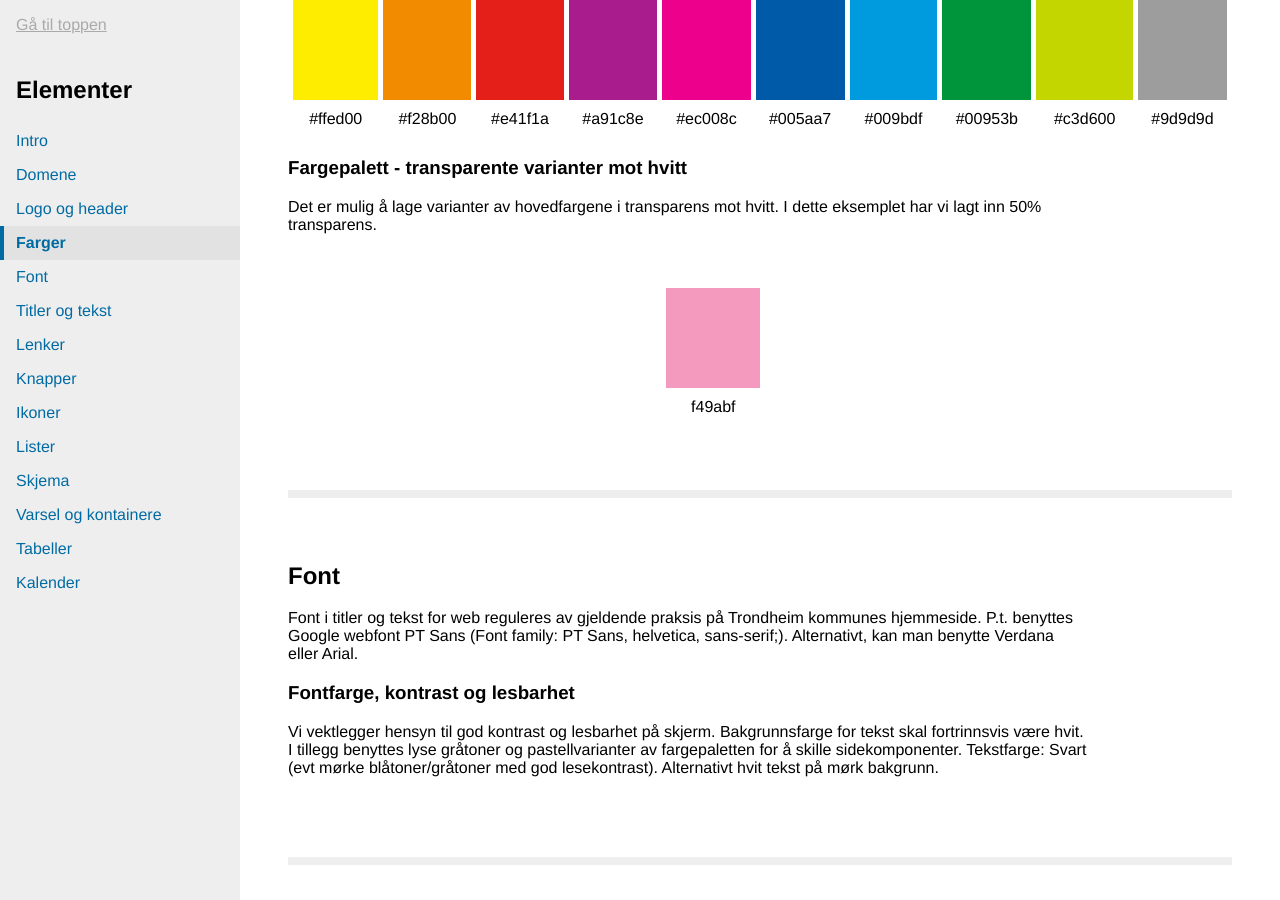
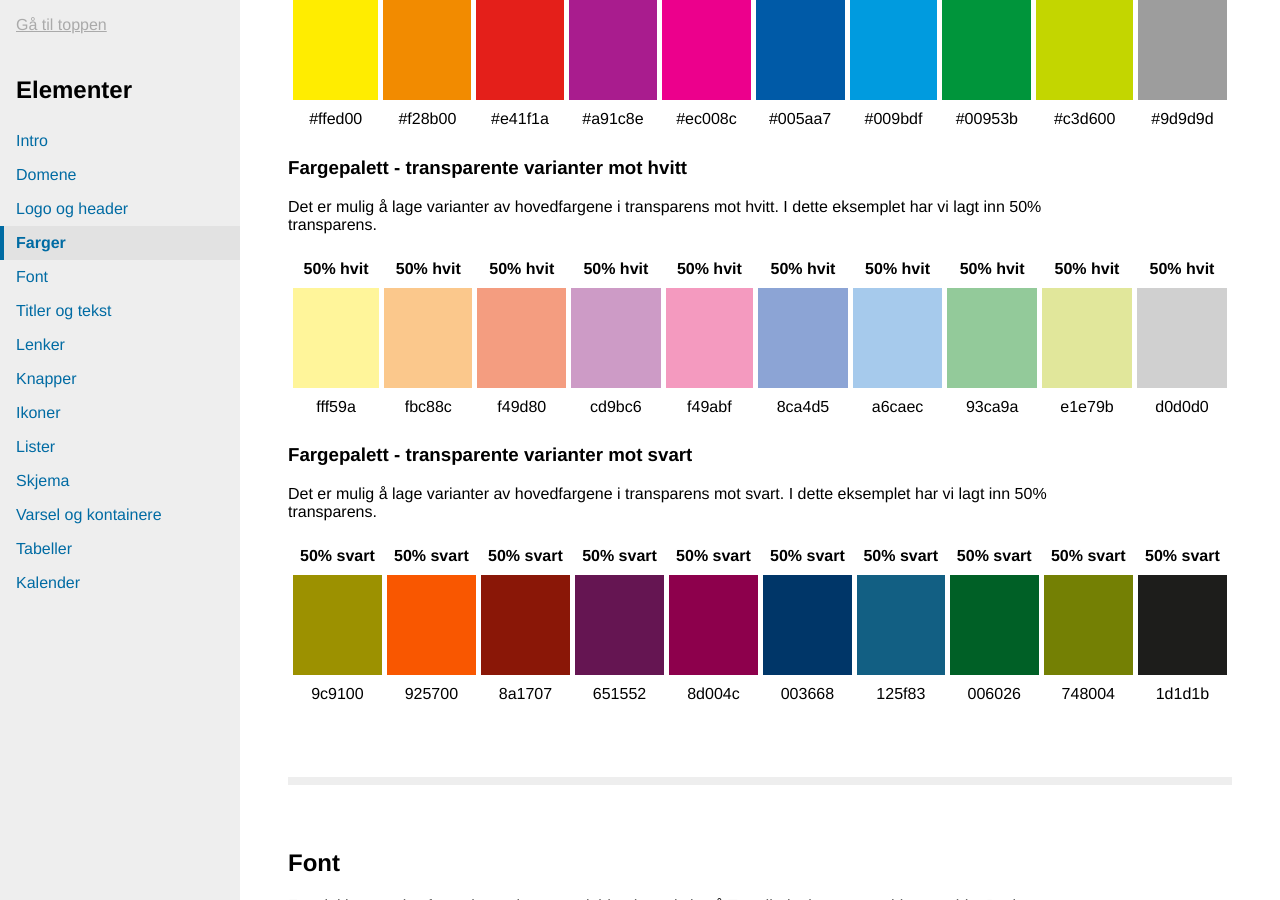
Before and after one commit to rskjonbe/styleguide, a Jekyll site: the page built from versjon/1.1/index.html, in a window 1280 px wide and 900 px high, scrolled down 1669 px. Built offline with Jekyll 4.4.1, drawn with Linux system fonts in a browser that asks for light colours.

Commit message:
farger transparent

```diff
--- a/versjon/1.1/farger.html
+++ b/versjon/1.1/farger.html
@@ -61,32 +61,66 @@
 </p>
 <table border="0" cellspacing="5" cellpadding="5" summary="Fargepalett og fargekoder for utviklere">
 <thead>
-<tr><th>&nbsp;</th><th>&nbsp;</th><th>&nbsp;</th><th>&nbsp;</th><th>&nbsp;</th><th>&nbsp;</th><th>&nbsp;</th><th>&nbsp;</th><th>&nbsp;</th><th>&nbsp;</th></tr>
+<tr><th>50% hvit</th><th>50% hvit</th><th>50% hvit</th><th>50% hvit</th><th>50% hvit</th><th>50% hvit</th><th>50% hvit</th><th>50% hvit</th><th>50% hvit</th><th>50% hvit</th></tr>
 </thead>
 <tbody>
 <tr valign="top">
-<td height="100" width="100" bgcolor="">&nbsp;</td>
-<td height="100" width="100" bgcolor="">&nbsp;</td>
-<td height="100" width="100" bgcolor="">&nbsp;</td>
-<td height="100" width="100" bgcolor="">&nbsp;</td>
+<td height="100" width="100" bgcolor="fff59a">&nbsp;</td>
+<td height="100" width="100" bgcolor="fbc88c">&nbsp;</td>
+<td height="100" width="100" bgcolor="f49d80">&nbsp;</td>
+<td height="100" width="100" bgcolor="cd9bc6">&nbsp;</td>
 <td height="100" width="100" bgcolor="f49abf">&nbsp;</td>
-<td height="100" width="100" bgcolor="">&nbsp;</td>
-<td height="100" width="100" bgcolor="">&nbsp;</td>
-<td height="100" width="100" bgcolor="">&nbsp;</td>
-<td height="100" width="100" bgcolor="">&nbsp;</td>
-<td height="100" width="100" bgcolor="">&nbsp;</td>
+<td height="100" width="100" bgcolor="8ca4d5">&nbsp;</td>
+<td height="100" width="100" bgcolor="a6caec">&nbsp;</td>
+<td height="100" width="100" bgcolor="93ca9a">&nbsp;</td>
+<td height="100" width="100" bgcolor="e1e79b">&nbsp;</td>
+<td height="100" width="100" bgcolor="d0d0d0">&nbsp;</td>
 </tr>
 <tr style="text-align:center">
-<td></td>
-<td></td>
-<td></td>
-<td></td>
+<td>fff59a</td>
+<td>fbc88c</td>
+<td>f49d80</td>
+<td>cd9bc6</td>
 <td>f49abf</td>
-<td></td>
-<td></td>
-<td></td>
-<td></td>
-<td></td>
+<td>8ca4d5</td>
+<td>a6caec</td>
+<td>93ca9a</td>
+<td>e1e79b</td>
+<td>d0d0d0</td>
+</tr>
+</tbody>
+</table>
+<h3>Fargepalett - transparente varianter mot svart</h3>
+<p class="chapter-lead">Det er mulig å lage varianter av hovedfargene i transparens mot svart. I dette eksemplet har vi lagt inn 50% transparens.
+</p>
+<table border="0" cellspacing="5" cellpadding="5" summary="Fargepalett og fargekoder for utviklere">
+<thead>
+<tr><th>50% svart</th><th>50% svart</th><th>50% svart</th><th>50% svart</th><th>50% svart</th><th>50% svart</th><th>50% svart</th><th>50% svart</th><th>50% svart</th><th>50% svart</th></tr>
+</thead>
+<tbody>
+<tr valign="top">
+<td height="100" width="100" bgcolor="9c9100">&nbsp;</td>
+<td height="100" width="100" bgcolor="f925700">&nbsp;</td>
+<td height="100" width="100" bgcolor="8a1707">&nbsp;</td>
+<td height="100" width="100" bgcolor="651552">&nbsp;</td>
+<td height="100" width="100" bgcolor="8d004c">&nbsp;</td>
+<td height="100" width="100" bgcolor="003668">&nbsp;</td>
+<td height="100" width="100" bgcolor="125f83">&nbsp;</td>
+<td height="100" width="100" bgcolor="006026">&nbsp;</td>
+<td height="100" width="100" bgcolor="748004">&nbsp;</td>
+<td height="100" width="100" bgcolor="1d1d1b">&nbsp;</td>
+</tr>
+<tr style="text-align:center">
+<td>9c9100</td>
+<td>925700</td>
+<td>8a1707</td>
+<td>651552</td>
+<td>8d004c</td>
+<td>003668</td>
+<td>125f83</td>
+<td>006026</td>
+<td>748004</td>
+<td>1d1d1b</td>
 </tr>
 </tbody>
 </table>
```
